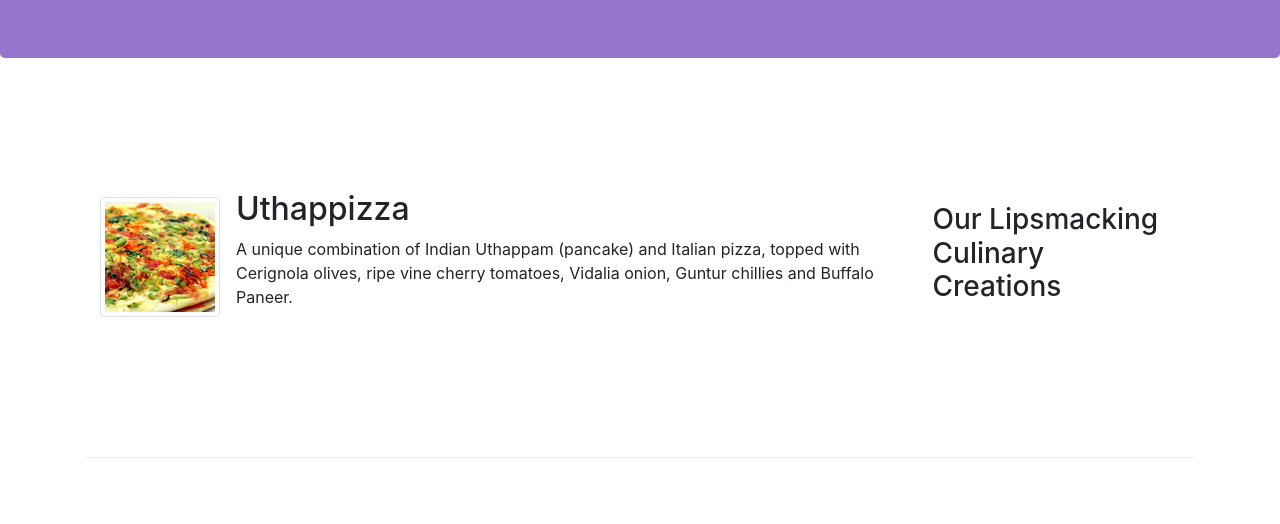
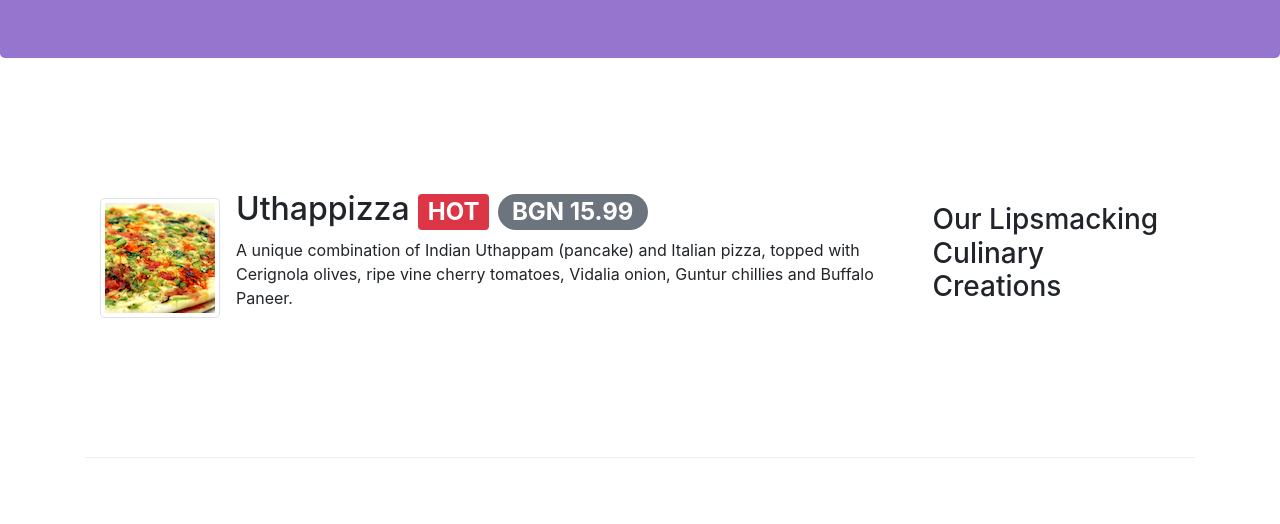
Before and after one commit to DobrinMarinov/bootstrap4, a website: page index.html in a window 1280 px wide. Shown: the part 276-800 px from the top of the page. Drawn offline with nearby package versions, Linux system fonts and the light colour scheme.

Commit message:
Added badge to item in home component

```diff
--- a/index.html
+++ b/index.html
@@ -58,7 +58,10 @@
                     <img class="d-flex mr-3 img-thumbnail align-self-center"
                             src="img/uthappizza.png" alt="Uthappizza">
                     <div class="media-body">
-                        <h2 class="mt-0">Uthappizza</h2>
+                        <h2 class="mt-0">Uthappizza
+                            <span class="badge badge-danger">HOT</span>
+                            <span class="badge badge-pill badge-secondary">BGN 15.99</span>
+                        </h2>
                         <p class="d-none d-sm-block">A unique combination of Indian Uthappam (pancake) and
                             Italian pizza, topped with Cerignola olives, ripe vine
                             cherry tomatoes, Vidalia onion, Guntur chillies and
```
